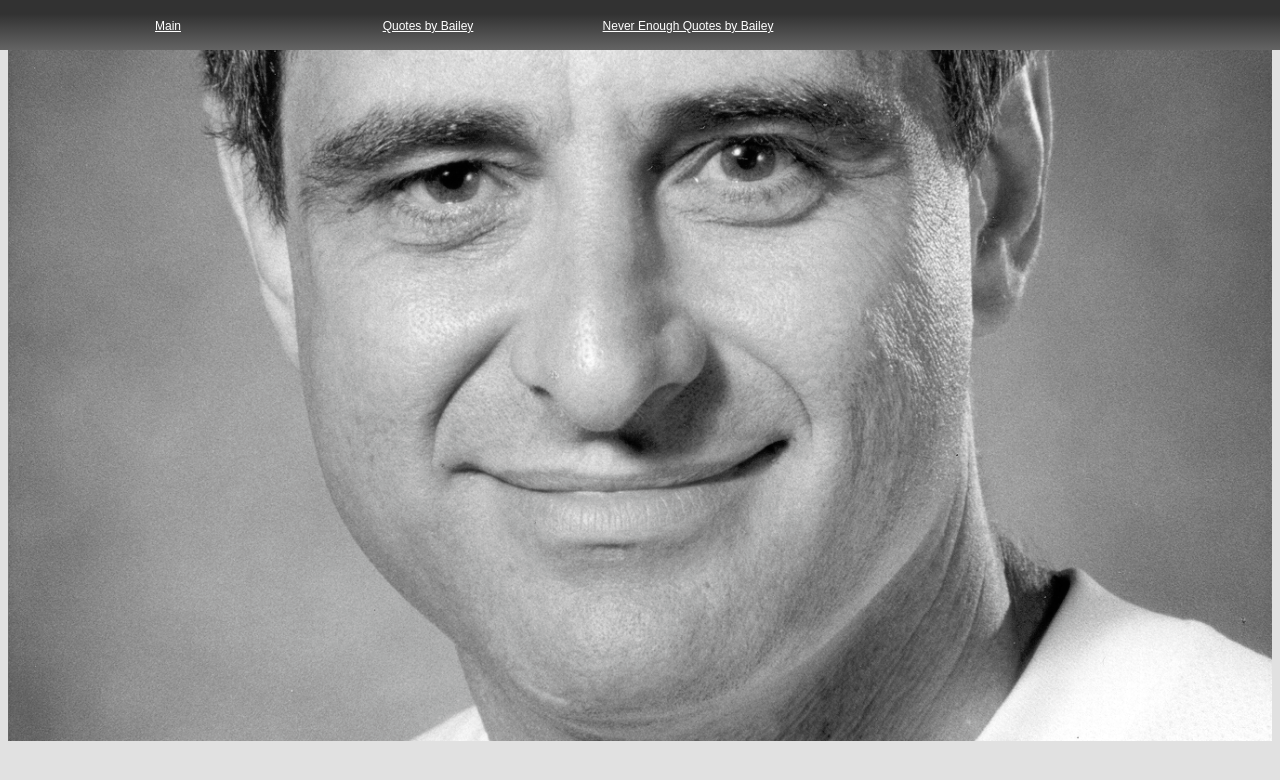
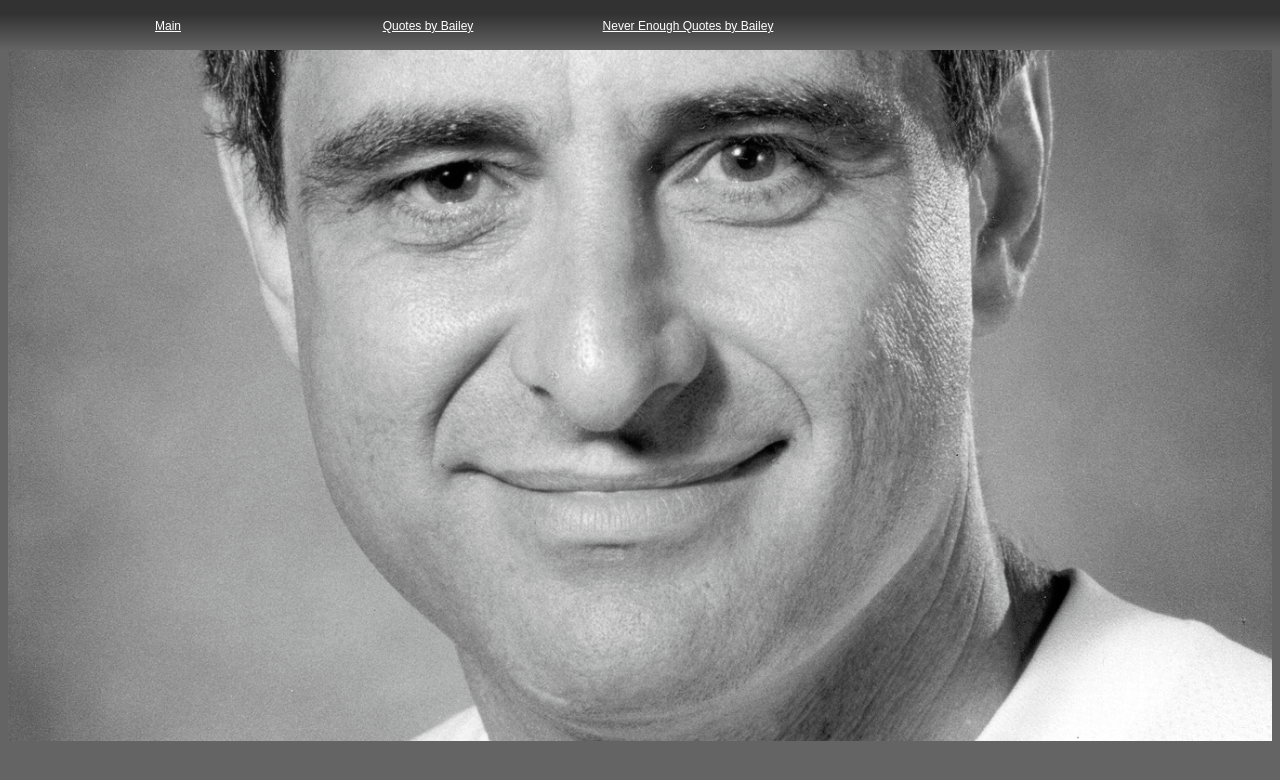
Before and after one commit to Renmusxd/Graeme, a plain HTML site: page index.html in a window 1280 px wide. Drawn offline with nearby package versions, Linux system fonts and the light colour scheme.

Commit message:
Coloring

```diff
--- a/index.html
+++ b/index.html
@@ -18,7 +18,7 @@
     </ul>
 </div>
 
-<body id="body">
+<body id="body" style="background:rgb(100,100,100)">
   <div><img src="images/GraemeFace.png" width="100%"></div>
 </body>
 
```
